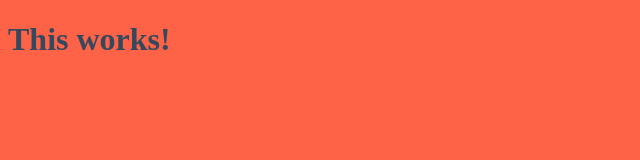
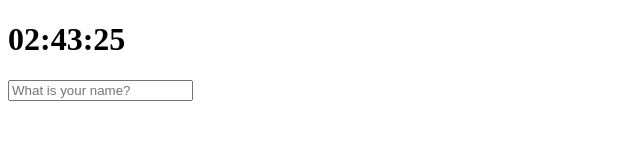
Before and after one commit to Strongorange/vanilla_JS, a plain HTML site: page index.html in a window 1280 px wide. Shown: the whole page, without its empty margins (0-640 px from the left). Drawn offline with Linux system fonts and the light colour scheme.

Commit message:
Save Name

```diff
--- /dev/null
+++ b/clock.js
@@ -0,0 +1,18 @@
+const clockContainer = document.querySelector(".js-clock"); //시계가 들어가는 div를 지정함 ,css에서 div에 클래스를 준 것이라 생각
+const clockTitle = clockContainer.querySelector("h1");
+
+function getTime() {
+    const date = new Date();
+    const hours = date.getHours();
+    const minutes = date.getMinutes();
+    const seconds = date.getSeconds();
+
+    clockTitle.innerText = `${hours < 10 ? `0${hours}` : hours}:${minutes < 10 ? `0${minutes}` : minutes}:${seconds < 10 ? `0${seconds}` : seconds}`
+}
+
+function init() {
+    getTime();
+    setInterval(getTime, 1000);
+}
+
+init();
--- a/css/index.css
+++ b/css/index.css
@@ -1,16 +1,8 @@
-body {
-  background-color: tomato;
+.form,
+.greetings {
+  display: none;
 }
 
-h1 {
-  color: #34495e;
+.showing {
+  display: block;
 }
-
-.clicked {
-  color: #7f8c8d;
-}
-
-/* 버튼 클래스를 추가한 후 클릭해보면 처음에만 btn이 살고 클릭하면 클래스가 죽는다 */
-.btn {
-  cursor: pointer;
-}
--- /dev/null
+++ b/greeting.js
@@ -0,0 +1,43 @@
+const form = document.querySelector(".js-form");
+const input = form.querySelector("input");
+const greeting = document.querySelector(".js-greetings");
+
+const USER_LS = "currentUser";
+const SHOWING_CN = "showing";
+
+function saveName(text) {
+    localStorage.setItem(USER_LS, text);
+}
+
+function handleSubmit(event) {
+    event.preventDefault();
+    const currentValue = input.value;
+    paintGreeting(currentValue);
+    saveName(currentValue);
+}
+
+function askForName() {
+    form.classList.add(SHOWING_CN);
+    form.addEventListener("submit", handleSubmit);
+}
+
+function paintGreeting(text) {
+    form.classList.remove(SHOWING_CN);
+    greeting.classList.add(SHOWING_CN);
+    greeting.innerText = `Hello ${text}`;
+}
+
+function loadName() {
+    const currentUser = localStorage.getItem(USER_LS);
+    if (currentUser === null) {
+        askForName();
+    } else {
+        paintGreeting(currentUser);
+    }
+}
+
+function init() {
+    loadName();
+}
+
+init();
--- a/index.html
+++ b/index.html
@@ -4,10 +4,21 @@
     <link rel="stylesheet" href="css/styles.css" />
     <meta charset="UTF-8" />
     <meta name="viewport" content="width=device-width, initial-scale=1.0" />
-    <title>Something</title>
+    <title>Document</title>
   </head>
   <body>
-    <h1 id="title" class="btn">This works!</h1>
-    <script src="index.js"></script>
+    <div class="js-clock">
+      <h1 class="js-title"></h1>
+    </div>
+
+    <form class="js-form form">
+      <input type="text" placeholder="What is your name?" />
+    </form>
+
+    <h4 class="js-greetings greetings"></h4>
+
+    <script src="clock.js"></script>
+    <script src="greeting.js"></script>
+    <sc
   </body>
 </html>
--- a/index.js
+++ /dev/null
@@ -1,24 +0,0 @@
-const title = document.querySelector("#title");
-const CLICKED_CLASS = "clicked";
-
-/*
-function handleClick() {
-    const currentClass = title.className;
-    if (currentClass !== CLICKED_CLASS) {
-        title.className = CLICKED_CLASS;
-    } else {
-        title.className = "";
-    }
-}
-이 친구는 btn 클래스를 지워버림 이전 클래스를 존중하지 않아 */
-
-function handleClick() {
-    //const currentClass = title.className; currentClass에 btn cliked가 들어가서 동작하지 않음
-    title.classList.toggle(CLICKED_CLASS);
-}
-
-function init() {
-    title.addEventListener("click", handleClick);
-}
-
-init();
```
